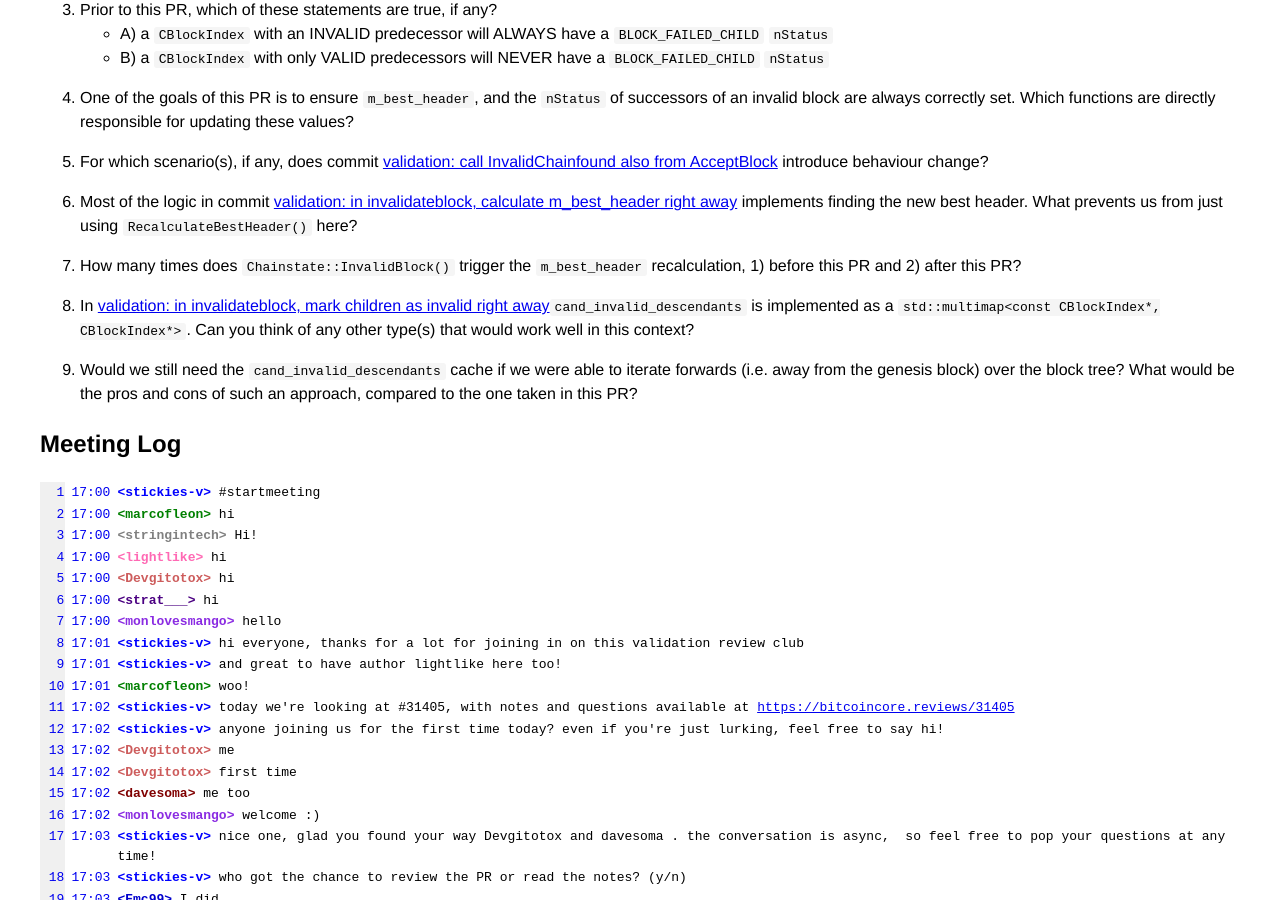
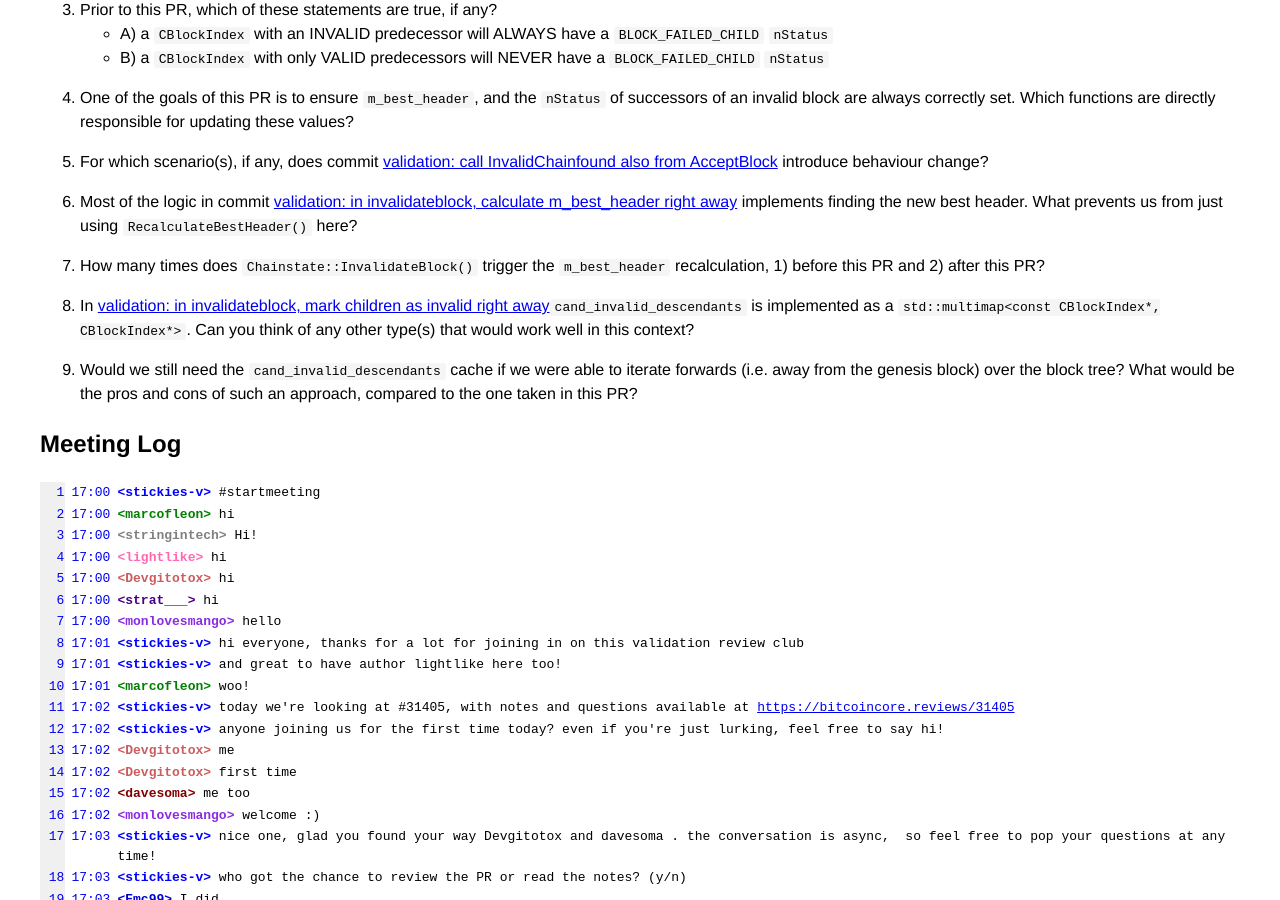
Before and after one commit to bitcoin-core-review-club/website, a Jekyll site: the page built from _posts/2025-03-05-#31405.md, in a window 1280 px wide and 900 px high, scrolled down 1195 px. Built offline with Jekyll 4.4.1, drawn with Linux system fonts in a browser that asks for light colours.

Commit message:
n31405: fix InvalidateBlock typo

```diff
--- a/_posts/2025-03-05-#31405.md
+++ b/_posts/2025-03-05-#31405.md
@@ -42,7 +42,7 @@ commit: 4ba2e480ffa0b77113953bee4ff5c9349e277e7e
 
 1. Most of the logic in commit [validation: in invalidateblock, calculate m_best_header right away](https://github.com/bitcoin-core-review-club/bitcoin/commit/4100495125e9a06b2403f7520fae9f45c3fd9e4c) implements finding the new best header. What prevents us from just using `RecalculateBestHeader()` here?
 
-1. How many times does `Chainstate::InvalidBlock()` trigger the `m_best_header` recalculation, 1) before this PR and 2) after this PR?
+1. How many times does `Chainstate::InvalidateBlock()` trigger the `m_best_header` recalculation, 1) before this PR and 2) after this PR?
 
 1. In [validation: in invalidateblock, mark children as invalid right away](https://github.com/bitcoin-core-review-club/bitcoin/commit/e32df45a62e6999b12d035758c9c6bd4994ea682)`cand_invalid_descendants` is implemented as a `std::multimap<const CBlockIndex*, CBlockIndex*>`. Can you think of any other type(s) that would work well in this context?
 
```
